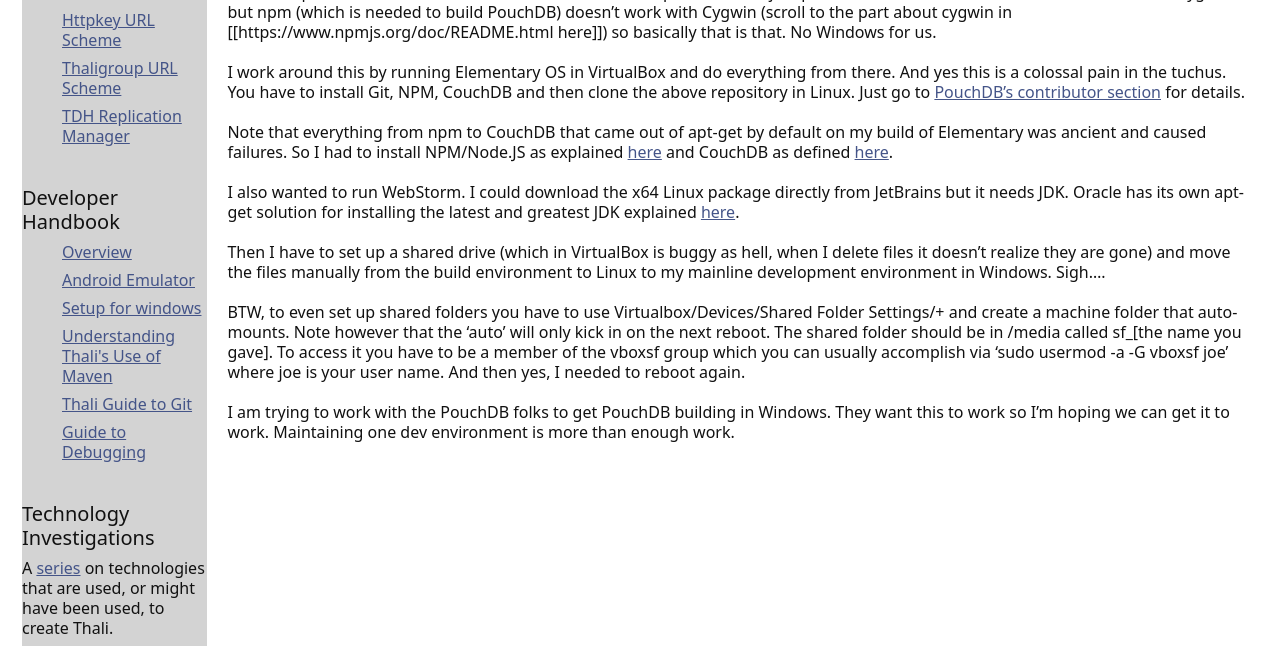
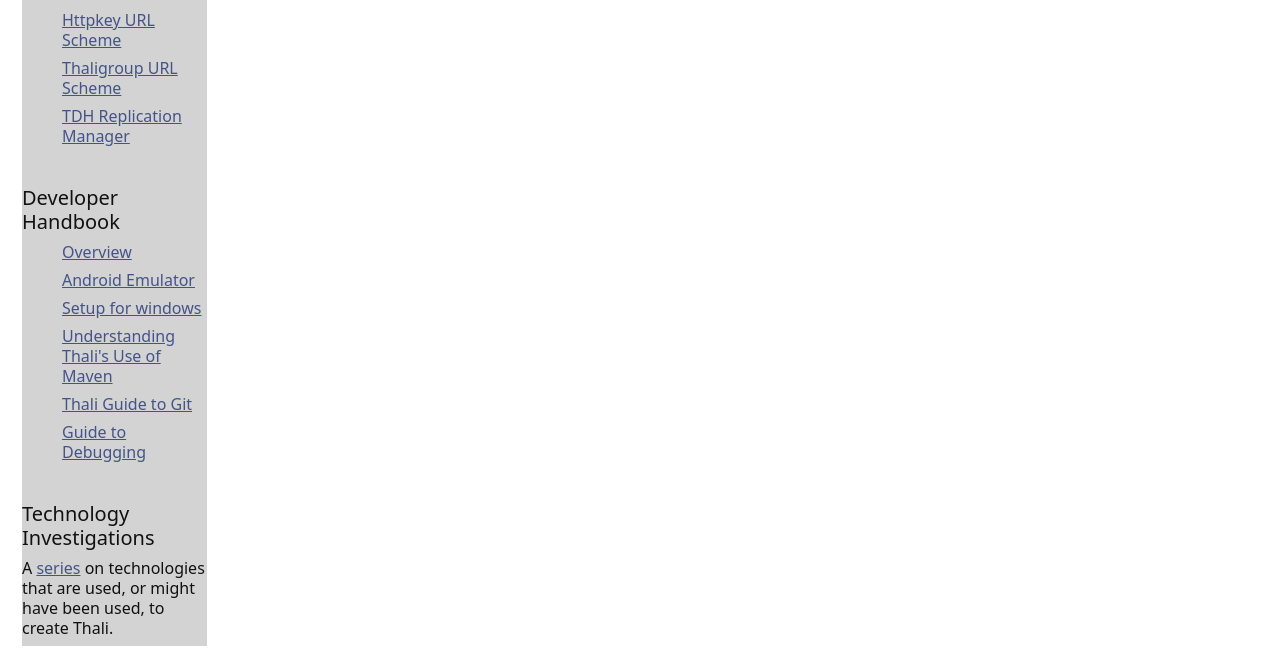
Before and after one commit to thaliproject/thali, a Jekyll site: the page built from ConfiguringPouchDB.md, in a window 1280 px wide. Shown: the part 320-988 px from the top of the page. Built offline with Jekyll 4.4.1, drawn with Linux system fonts in a browser that asks for light colours; Markdown is read by kramdown in place of the engine named in the settings; some of the changed text lies outside the part shown.

```diff
--- a/ConfiguringPouchDB.md
+++ b/ConfiguringPouchDB.md
@@ -12,17 +12,3 @@
 </dl>
 
 Because the PouchDB folks are so ridiculously awesome in taking PRs from us and getting them released quickly we rarely have to use this repo for very long. It's just here so that when we need to submit a PR we have a place to put it together and submit it.
-
-The main problem is that PouchDB uses a bunch of sh scripts and those just plain won't work on Windows. I tried to fix this via Cygwin but npm (which is needed to build PouchDB) doesn't work with Cygwin (scroll to the part about cygwin in [[https://www.npmjs.org/doc/README.html here]]) so basically that is that. No Windows for us.
-
-I work around this by running Elementary OS in VirtualBox and do everything from there. And yes this is a colossal pain in the tuchus. You have to install Git, NPM, CouchDB and then clone the above repository in Linux. Just go to [PouchDB's contributor section](https://github.com/pouchdb/pouchdb/blob/master/CONTRIBUTING.md) for details.
-
-Note that everything from npm to CouchDB that came out of apt-get by default on my build of Elementary was ancient and caused failures. So I had to install NPM/Node.JS as explained [here](https://github.com/joyent/node/wiki/Installing-Node.js-via-package-manager) and CouchDB as defined [here](https://launchpad.net/~couchdb/+archive/stable ).
-
-I also wanted to run WebStorm. I could download the x64 Linux package directly from JetBrains but it needs JDK. Oracle has its own apt-get solution for installing the latest and greatest JDK explained [here](http://www.webupd8.org/2012/09/install-oracle-java-8-in-ubuntu-via-ppa.html).
-
-Then I have to set up a shared drive (which in VirtualBox is buggy as hell, when I delete files it doesn't realize they are gone) and move the files manually from the build environment to Linux to my mainline development environment in Windows. Sigh....
-
-BTW, to even set up shared folders you have to use Virtualbox/Devices/Shared Folder Settings/+ and create a machine folder that auto-mounts. Note however that the 'auto' will only kick in on the next reboot. The shared folder should be in /media called sf_[the name you gave]. To access it you have to be a member of the vboxsf group which you can usually accomplish via 'sudo usermod -a -G vboxsf joe' where joe is your user name. And then yes, I needed to reboot again.
-
-I am trying to work with the PouchDB folks to get PouchDB building in Windows. They want this to work so I'm hoping we can get it to work. Maintaining one dev environment is more than enough work.
```
